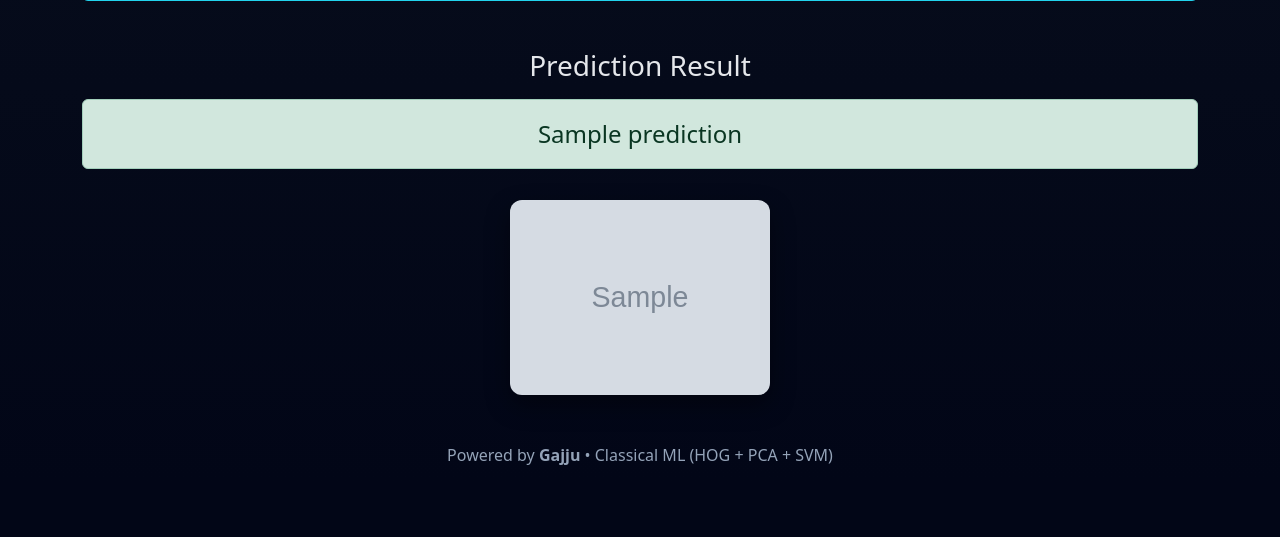
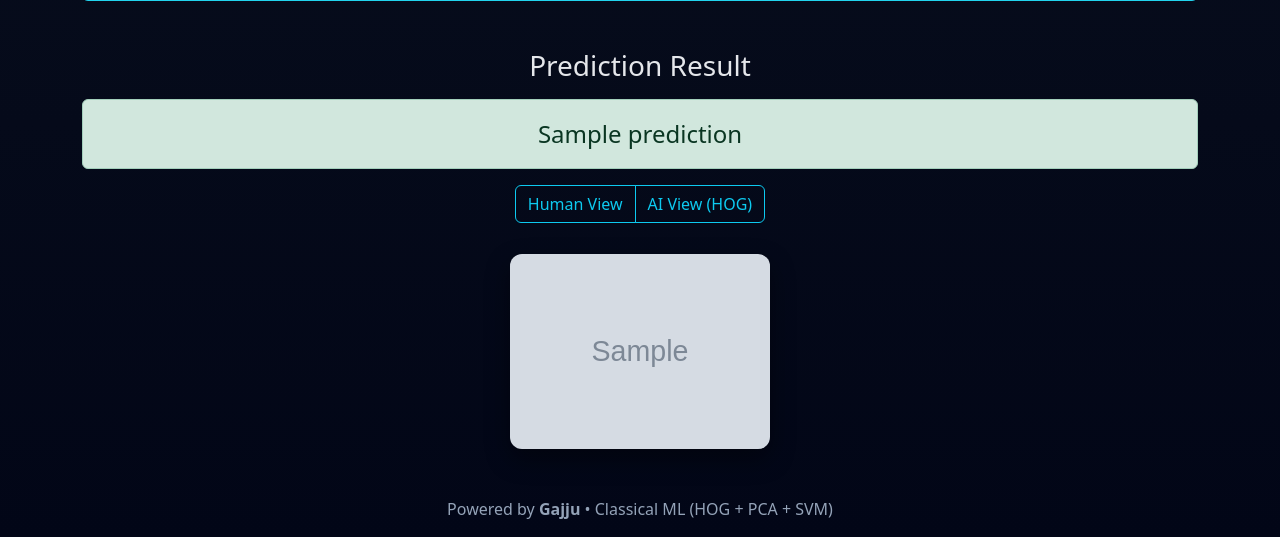
Before and after one commit to AdityaIITBHU26/Image-Classification-SVM-Dog-Cat, a Flask app: template webapp/templates/index.html in a window 1280 px wide. Shown: the part 708-1245 px from the top of the page. Before the commit the page ends 1173 px from the top, so only its background shows below. Run offline with Flask 3, Linux system fonts and the light colour scheme; the template is opened without the code that fills it: most values are stand-ins (such as "Sample title", 1, 10 or a date in 2020); grey boxes marked "Sample" are stand-in pictures; parts of the project's set-up code (start-up, migrations or seed data) failed here and were passed over.

Commit message:
Final UI: Dark mode, drag-drop, Human vs HOG view

```diff
--- a/webapp/app.py
+++ b/webapp/app.py
@@ -2,63 +2,84 @@ from flask import Flask, render_template, request
 import os
 import cv2
 import joblib
+import numpy as np
 from skimage.feature import hog
 
+# ---------------- PATH SETUP ----------------
 BASE_DIR = os.path.dirname(os.path.abspath(__file__))
 MODEL_DIR = os.path.join(BASE_DIR, "..", "models")
 
 UPLOAD_FOLDER = os.path.join(BASE_DIR, "static", "uploads")
+HOG_FOLDER = os.path.join(BASE_DIR, "static", "hog")
+
 os.makedirs(UPLOAD_FOLDER, exist_ok=True)
+os.makedirs(HOG_FOLDER, exist_ok=True)
 
+# ---------------- APP ----------------
 app = Flask(__name__)
 app.config["UPLOAD_FOLDER"] = UPLOAD_FOLDER
 
+# ---------------- LOAD MODELS ----------------
 svm = joblib.load(os.path.join(MODEL_DIR, "svm_pca_dog_cat.pkl"))
 pca = joblib.load(os.path.join(MODEL_DIR, "pca.pkl"))
 scaler = joblib.load(os.path.join(MODEL_DIR, "scaler.pkl"))
 
-imgsize = 128
-MODEL_ACCURACY = 85
+IMG_SIZE = 128
+MODEL_ACCURACY = 85  # shown on UI only
 
-def extractfeature(imgpath):
+# ---------------- FEATURE + HOG IMAGE ----------------
+def extractfeature(imgpath, hog_save_path):
     img = cv2.imread(imgpath)
-    img = cv2.resize(img, (imgsize, imgsize))
-    img = cv2.cvtColor(img, cv2.COLOR_BGR2GRAY)
+    img = cv2.resize(img, (IMG_SIZE, IMG_SIZE))
+    gray = cv2.cvtColor(img, cv2.COLOR_BGR2GRAY)
 
-    feat = hog(
-        img,
+    features, hog_image = hog(
+        gray,
         orientations=9,
         pixels_per_cell=(8, 8),
         cells_per_block=(2, 2),
-        block_norm="L2-Hys"
+        block_norm="L2-Hys",
+        visualize=True
     )
 
-    feat = scaler.transform([feat])
-    feat = pca.transform(feat)
-    return feat
+    hog_image = (hog_image - hog_image.min()) / (hog_image.max() - hog_image.min())
+    hog_image = (hog_image * 255).astype("uint8")
+    cv2.imwrite(hog_save_path, hog_image)
 
+    features = scaler.transform([features])
+    features = pca.transform(features)
+
+    return features
+
+# ---------------- ROUTE ----------------
 @app.route("/", methods=["GET", "POST"])
 def index():
     prediction = None
     image_url = None
+    hog_url = None
 
     if request.method == "POST":
-        file = request.files["image"]
+        file = request.files.get("image")
         if file:
             filename = file.filename
-            image_path = os.path.join(app.config["UPLOAD_FOLDER"], filename)
+
+            image_path = os.path.join(UPLOAD_FOLDER, filename)
+            hog_path = os.path.join(HOG_FOLDER, filename)
+
             file.save(image_path)
 
-            feat = extractfeature(image_path)
+            feat = extractfeature(image_path, hog_path)
             pred = svm.predict(feat)[0]
 
             prediction = "Dog 🐶" if pred == 1 else "Cat 🐱"
             image_url = f"/static/uploads/{filename}"
+            hog_url = f"/static/hog/{filename}"
 
     return render_template(
         "index.html",
         prediction=prediction,
         image=image_url,
+        hog_image=hog_url,
         accuracy=MODEL_ACCURACY
     )
 
--- a/webapp/templates/index.html
+++ b/webapp/templates/index.html
@@ -125,7 +125,15 @@
     {{ prediction }}
   </div>
 
-  <img src="{{ image }}" class="preview-img">
+  <div class="btn-group mb-3">
+    <button class="btn btn-outline-info" onclick="showHuman()">Human View</button>
+    <button class="btn btn-outline-info" onclick="showHog()">AI View (HOG)</button>
+  </div>
+
+  <div>
+    <img id="humanView" src="{{ image }}" class="preview-img">
+    <img id="hogView" src="{{ hog_image }}" class="preview-img d-none">
+  </div>
 </section>
 {% endif %}
 
@@ -174,6 +182,16 @@
     };
     reader.readAsDataURL(file);
   }
+
+  function showHuman() {
+    document.getElementById("humanView").classList.remove("d-none");
+    document.getElementById("hogView").classList.add("d-none");
+  }
+
+  function showHog() {
+    document.getElementById("hogView").classList.remove("d-none");
+    document.getElementById("humanView").classList.add("d-none");
+  }
 </script>
 
 </body>
```
